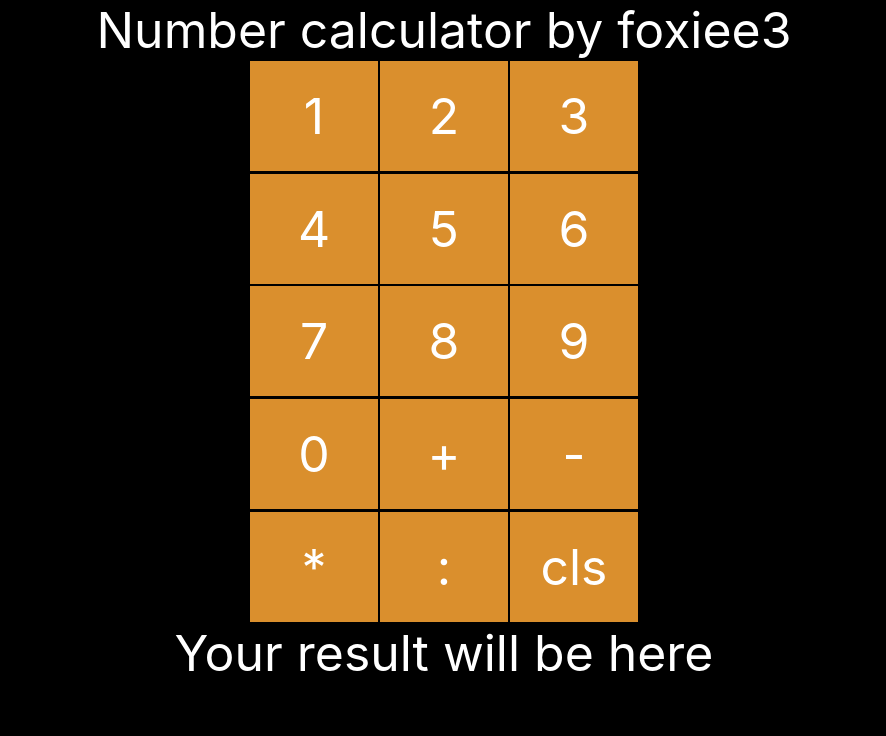
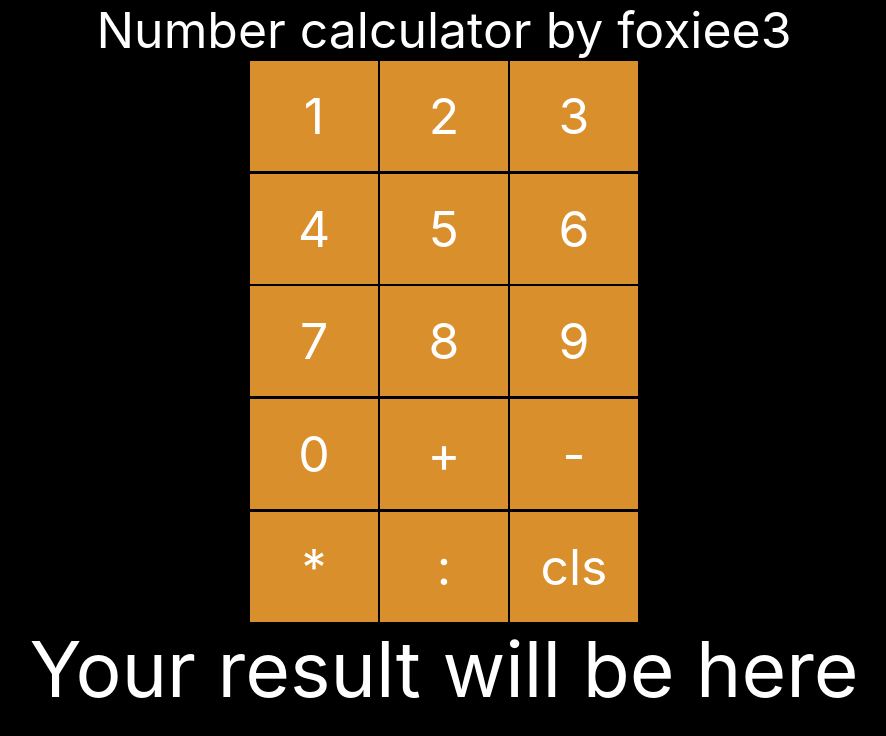
Before and after one commit to phpladyy/React, a React (Create React App) app in the folder calculator/: page / in a window 1280 px wide. Shown: the top 736 px of the page, without its empty margins (196-1082 px from the left). Built offline with nearby package versions, Linux system fonts and the light colour scheme.

Commit message:
css fixes

```diff
--- a/calculator/src/App.css
+++ b/calculator/src/App.css
@@ -25,3 +25,7 @@
   cursor: pointer;
   background-color: rgb(13, 158, 78);
 }
+
+.result{
+  font-size: 6vw;
+}
--- a/calculator/src/App.js
+++ b/calculator/src/App.js
@@ -79,7 +79,9 @@ function Operation({ firstNumber, result }) {
 }
 
 function Result({ result }) {
-  return `= ${result}`;
+  return <span className="result">
+   ={result}
+  </span>
 }
 
 export default App;
```
